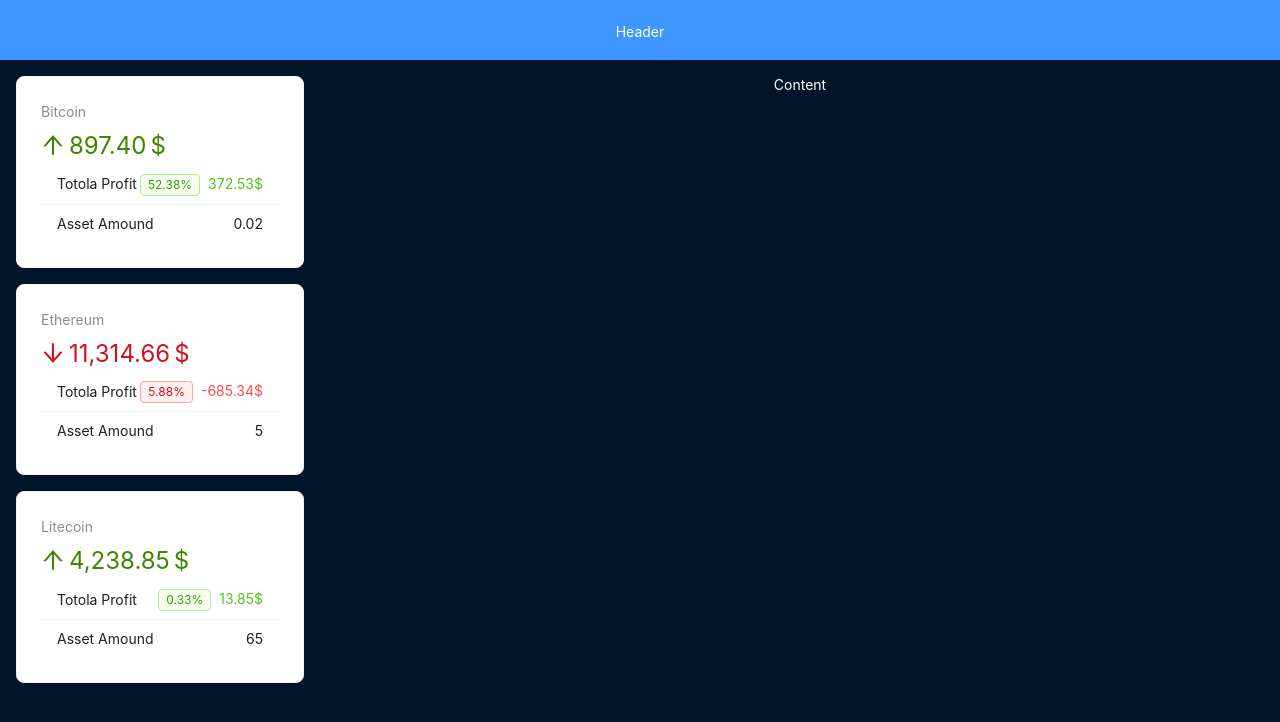
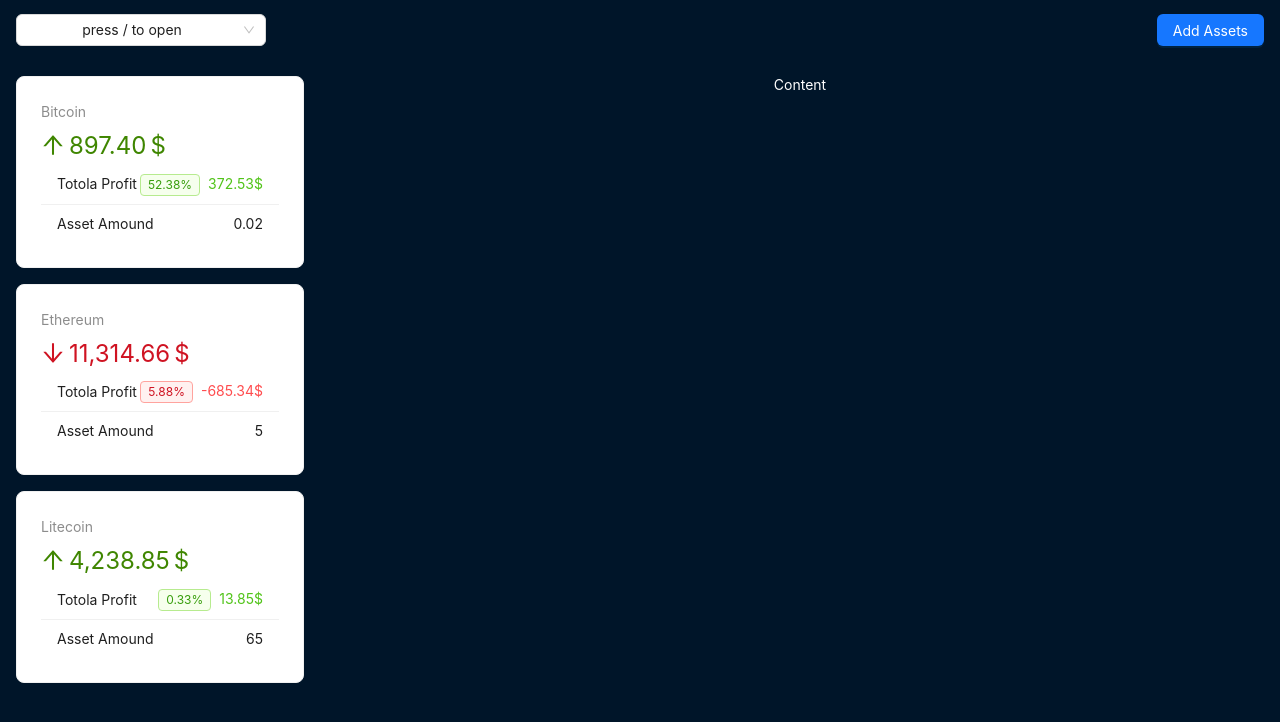
Before and after one commit to IslamLessom/bitcoin-app, a React (Vite) app: page / in a window 1280 px wide. Shown: the top 722 px of the page. Built offline with nearby package versions, Linux system fonts and the light colour scheme.

Commit message:
header select and button

```diff
--- a/src/components/layout/AppHeader.jsx
+++ b/src/components/layout/AppHeader.jsx
@@ -1,16 +1,67 @@
-import { Layout } from "antd";
+import { Button, Layout, Select, Space } from 'antd';
+import { useCrypto } from '../../context/crypto-context';
 
 const headerStyle = {
+    width: '100%',
     textAlign: 'center',
-    color: '#fff',
     height: 60,
-    paddingInline: 48,
-    lineHeight: '64px',
-    backgroundColor: '#4096ff',
-};
+    padding: '1rem',
+    display: 'flex',
+    justifyContent: 'space-between',
+    alignItems: 'center',
+}
+
+const handleChange = (value) => {
+    console.log(`selected ${value}`);
+}
+const options = [
+    {
+        label: 'China',
+        value: 'china',
+        emoji: '🇨🇳',
+        desc: 'China (中国)',
+    },
+    {
+        label: 'USA',
+        value: 'usa',
+        emoji: '🇺🇸',
+        desc: 'USA (美国)',
+    },
+    {
+        label: 'Japan',
+        value: 'japan',
+        emoji: '🇯🇵',
+        desc: 'Japan (日本)',
+    },
+    {
+        label: 'Korea',
+        value: 'korea',
+        emoji: '🇰🇷',
+        desc: 'Korea (韩国)',
+    },
+];
 
 export const AppHeader = () => {
+    const { crypto } = useCrypto()
     return (
-        <Layout.Header style={headerStyle}>Header</Layout.Header>
+        <Layout.Header style={headerStyle}>
+            <Select
+                style={{
+                    width: 250
+                }}
+                value='press / to open'
+                options={crypto.map((coin) => ({
+                    label: coin.name,
+                    value: coin.id,
+                    icon: coin.icon
+                }))}
+                optionRender={(option) => (
+                    <Space>
+                        <img style={{width: 20}} src={option.data.icon} alt={option.data.label} /> {option.data.label}
+                    </Space>
+                )}
+            />
+            <Button type='primary'>Add Assets</Button>
+        </Layout.Header>
     )
 }
--- a/src/context/crypto-context.jsx
+++ b/src/context/crypto-context.jsx
@@ -1,4 +1,4 @@
-import { createContext, useEffect, useState } from 'react'
+import { createContext, useContext, useEffect, useState } from 'react'
 import { fakeFetchCrypto, fetchAssets } from '../api'
 import { percentDifference } from '../utils'
 
@@ -44,3 +44,7 @@
 }
 
 export default CryptoContext
+
+export function useCrypto() {
+    return useContext(CryptoContext)
+}
```
